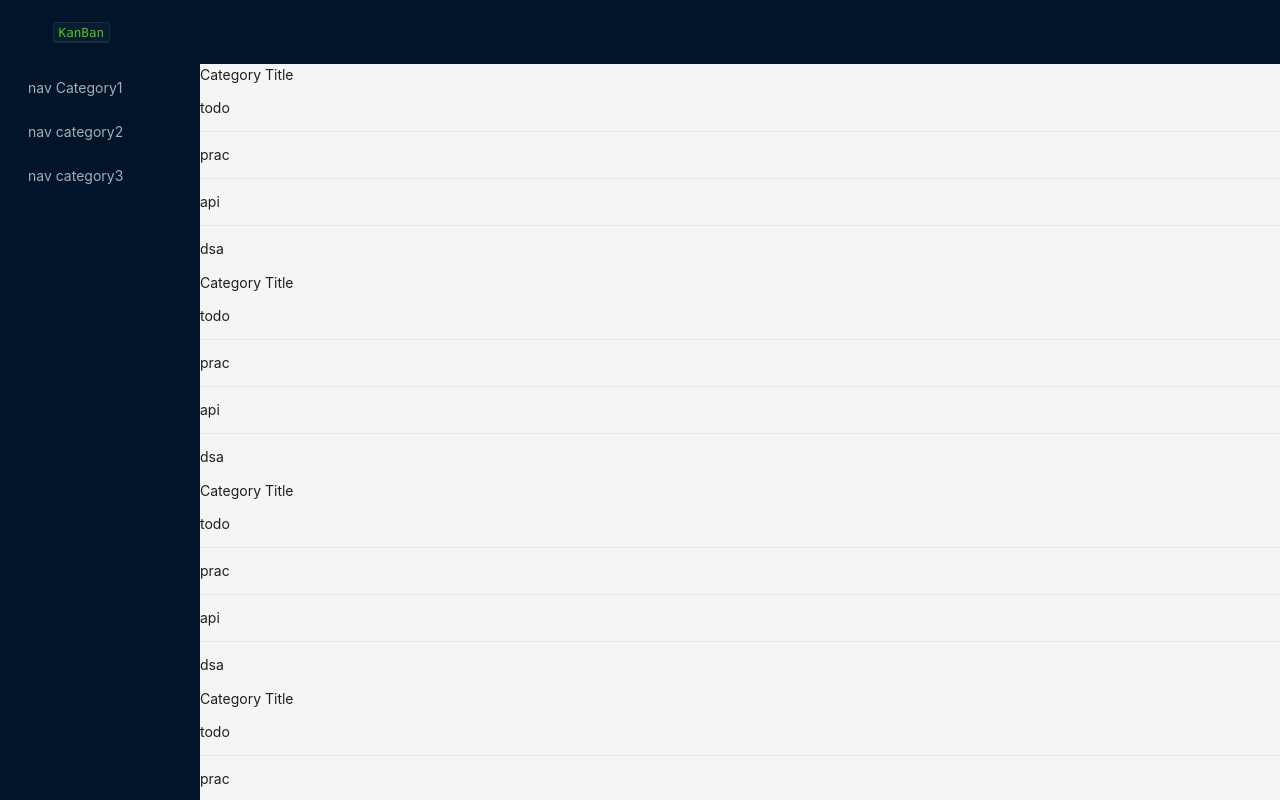
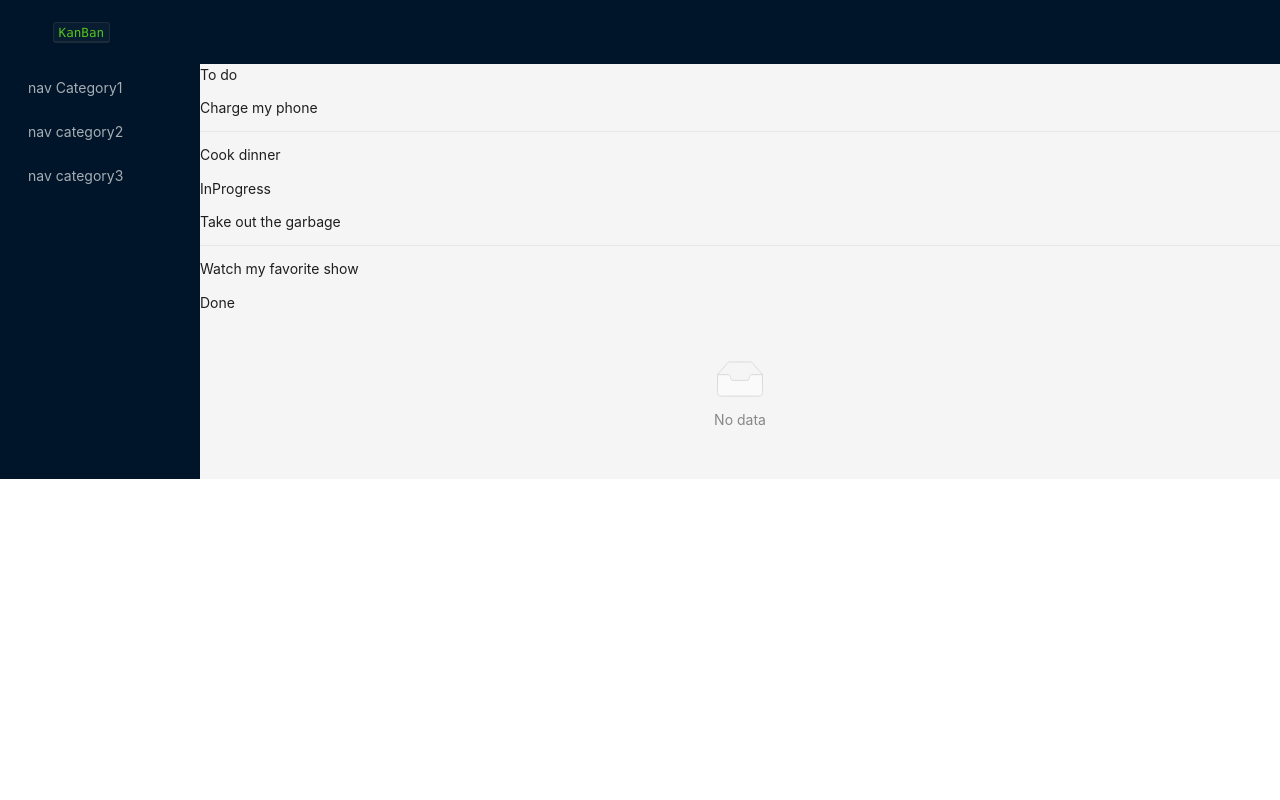
Before and after one commit to ArnabChatterjee20k/KanbanBoard, a React (Vite) app: page /board/1 in a window 1280 px wide. Shown: the top 800 px of the page. Built offline with nearby package versions, Linux system fonts and the light colour scheme.

Commit message:
feat -- stores added for controlling the tasks reordering

```diff
--- a/package.json
+++ b/package.json
@@ -15,7 +15,8 @@
     "react": "^18.2.0",
     "react-beautiful-dnd": "^13.1.1",
     "react-dom": "^18.2.0",
-    "styled-components": "^6.0.0-rc.3"
+    "styled-components": "^6.0.0-rc.3",
+    "zustand": "^4.3.8"
   },
   "devDependencies": {
     "@types/react": "^18.0.37",
--- a/src/pages/Board/Board.jsx
+++ b/src/pages/Board/Board.jsx
@@ -2,13 +2,34 @@ import React from "react";
 import StrictModeDroppable from "./components/StrictModeDroppable";
 import CategoryColumn from "./components/CategoryColumn";
 import { DragDropContext } from "react-beautiful-dnd";
+import sampleData from "../../sampleData";
+import { useTaskStore } from "./store/taskStore";
+import { useColumnStore } from "./store/columnStore";
+
 export default function Board() {
+  const { tasks } = sampleData;
+  const { columnsOrder, reorderTask,moveTasks } = useColumnStore((state) => ({
+    columnsOrder: state.columnsOrder,
+    reorderTask: state.reorderTask,
+    moveTasks:state.moveTasks
+  }));
+
   return (
-    <DragDropContext>
+    <DragDropContext
+      onDragEnd={(dndInfo) => {
+        console.log(dndInfo);
+        // reordering tasks
+        const { source, destination } = dndInfo;
+        if (source.droppableId === destination.droppableId) {
+          reorderTask(source.droppableId, source.index, destination.index);
+        }
+        else moveTasks(source.droppableId,destination.droppableId,source.index,destination.index)
+      }}
+    >
       <StrictModeDroppable
         direction="HORIZONTAL"
         droppableId={"1"}
-        type="BOARD"
+        type="COLUMN-DROPPABLE"
       >
         {(provided, snapshot) => {
           return (
@@ -17,11 +38,9 @@ export default function Board() {
               {...provided.droppableProps}
               className="flex flex-row gap-9 items-start flex-wrap"
             >
-              <CategoryColumn id={1} />
-              <CategoryColumn id={2} />
-              <CategoryColumn id={3} />
-              <CategoryColumn id={4} />
-              <CategoryColumn id={5} />
+              {columnsOrder.map((columnId, index) => (
+                <CategoryColumn id={columnId} index={index} key={columnId} />
+              ))}
               {provided.placeholder}
             </div>
           );
--- a/src/pages/Board/components/CategoryColumn.jsx
+++ b/src/pages/Board/components/CategoryColumn.jsx
@@ -1,34 +1,50 @@
 import { Draggable } from "react-beautiful-dnd";
 import { List } from "antd";
 import StrictModeDroppable from "./StrictModeDroppable";
+import sampleData from "../../../sampleData";
+import { useColumnStore } from "../store/columnStore";
 
-export default function CategoryColumn({ id }) {
+export default function CategoryColumn({ id, index }) {
   const data = ["todo", "prac", "api", "dsa"];
+  const { columns } = useColumnStore((state) => ({
+    columns: state.columns,
+  }));
+  const currentColumn = columns[id];
+  const orderedTasks = columns[id].taskIds;
+  console.log({ orderedTasks });
+  const { tasks } = sampleData;
 
   return (
-    <Draggable draggableId={"col-" + id} index={id}>
+    <Draggable draggableId={id} index={index}>
       {(provided, snapshot) => {
         return (
           <div
-            className="bg-cyan-300"
+            className=" min-w-[200px]"
             ref={provided.innerRef}
             {...provided.dragHandleProps}
             {...provided.draggableProps}
           >
-            <h1 className="text-2xl">Category Title</h1>
+            <h1 className="text-2xl">{currentColumn.title}</h1>
 
-            <StrictModeDroppable droppableId={"col-" + id} type="COLUMN">
+            <StrictModeDroppable droppableId={id} type="TASK-DROPPABLE">
               {(provided, snpashot) => {
                 return (
                   <div
-                    className="bg-red-400"
+                    // className="bg-red-400"
                     ref={provided.innerRef}
                     {...provided.droppableProps}
                   >
                     <List>
-                      {data.map((e, i) => (
-                        <ListItemDraggable index={i} key={i} item={e} id={id} />
-                      ))}
+                      {orderedTasks.length
+                        ? orderedTasks.map((taskId, i) => (
+                            <ListItemDraggable
+                              index={i}
+                              key={taskId}
+                              item={tasks[taskId].content}
+                              id={taskId}
+                            />
+                          ))
+                        : null}
                     </List>
                     {provided.placeholder}
                   </div>
@@ -44,8 +60,7 @@ export default function CategoryColumn({ id }) {
 
 const ListItemDraggable = ({ item, index, id }) => {
   return (
-    <Draggable draggableId={"item-" + id + index} key={index} index={index}>
-
+    <Draggable draggableId={id} key={id} index={index}>
       {(provided, snapshot) => (
         <List.Item
           ref={provided.innerRef}
--- /dev/null
+++ b/src/pages/Board/store/columnStore.jsx
@@ -0,0 +1,75 @@
+import { create } from "zustand";
+
+const columns = {
+  "column-1": {
+    id: "column-1",
+    title: "To do",
+    taskIds: ["task-3", "task-4"],
+  },
+  "column-2": {
+    id: "column-2",
+    title: "InProgress",
+    taskIds: ["task-1", "task-2"],
+  },
+  "column-3": {
+    id: "column-3",
+    title: "Done",
+    taskIds: [],
+  },
+};
+
+const columnsOrder = ["column-1", "column-2", "column-3"];
+
+export const useColumnStore = create((set, get) => ({
+  columns: columns,
+  columnsOrder: columnsOrder,
+  reorderTask: (columnId, startIndex, endIndex) => {
+    // debugger;
+    set((state) => {
+      const col = get().columns[columnId];
+      const newTasks = [...col.taskIds];
+
+      const [pickedTask] = newTasks.splice(startIndex, 1);
+
+      newTasks.splice(endIndex, 0, pickedTask);
+
+      const newCol = { ...col, taskIds: newTasks };
+
+      return {
+        ...get(),
+        columns: {
+          ...get().columns,
+          [newCol.id]: newCol,
+        },
+      };
+    });
+  },
+  moveTasks: (startColumnId, endColumnId, startIndex, endIndex) => {
+    set((state) => {
+      const startCol = get().columns[startColumnId];
+      const endCol = get().columns[endColumnId];
+
+      const startColTasks = [...startCol.taskIds];
+      const endColTasks = [...endCol.taskIds];
+
+      const [pickedTask] = startColTasks.splice(startIndex, 1);
+      endColTasks.splice(endIndex, 0, pickedTask);
+
+    //   debugger;
+      return {
+        ...get(),
+        columns: {
+          ...get().columns,
+          [startCol.id]: {
+            ...startCol,
+            taskIds:[...startColTasks]
+          },
+          [endCol.id]: {
+            ...endCol,
+            taskIds:[...endColTasks]
+          },
+        },
+      };
+    });
+  },
+}));
--- /dev/null
+++ b/src/pages/Board/store/taskStore.jsx
@@ -0,0 +1,20 @@
+import { create } from "zustand";
+
+const tasks = {
+  "task-1": { id: "task-1", content: "Take out the garbage" },
+  "task-2": { id: "task-2", content: "Watch my favorite show" },
+  "task-3": { id: "task-3", content: "Charge my phone" },
+  "task-4": { id: "task-4", content: "Cook dinner" },
+};
+
+export const useTaskStore = create((set, get) => ({
+  tasks: tasks,
+  getTask: () => {
+    return get();
+  },
+  addTask: (id, content) => {
+    set((state) => ({
+      tasks: { [id]: { id, content }, ...state.tasks },
+    }));
+  },
+}));
```
Also changed, not shown: 1 other file (tests, documents, lock files or other folders).
